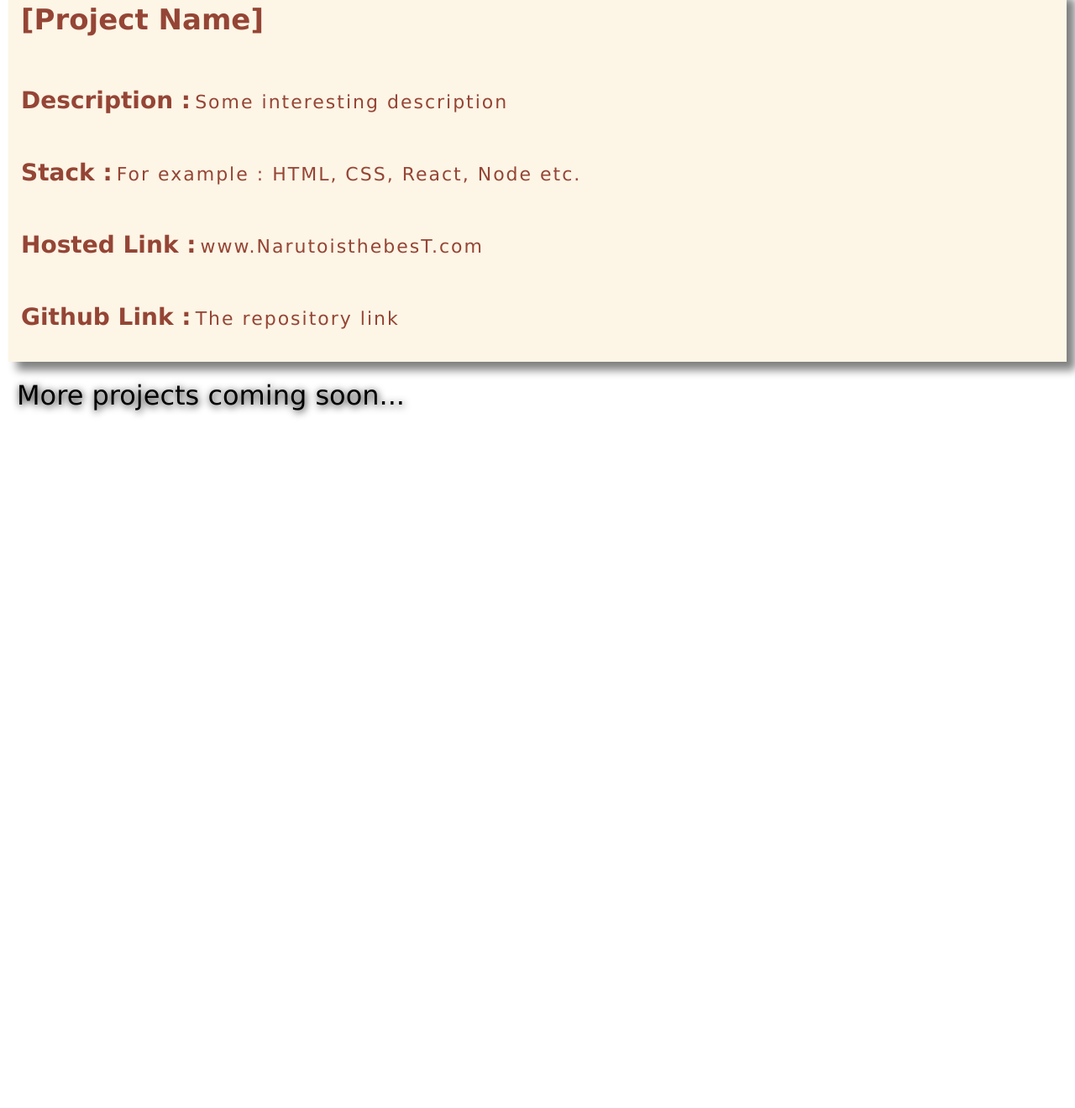
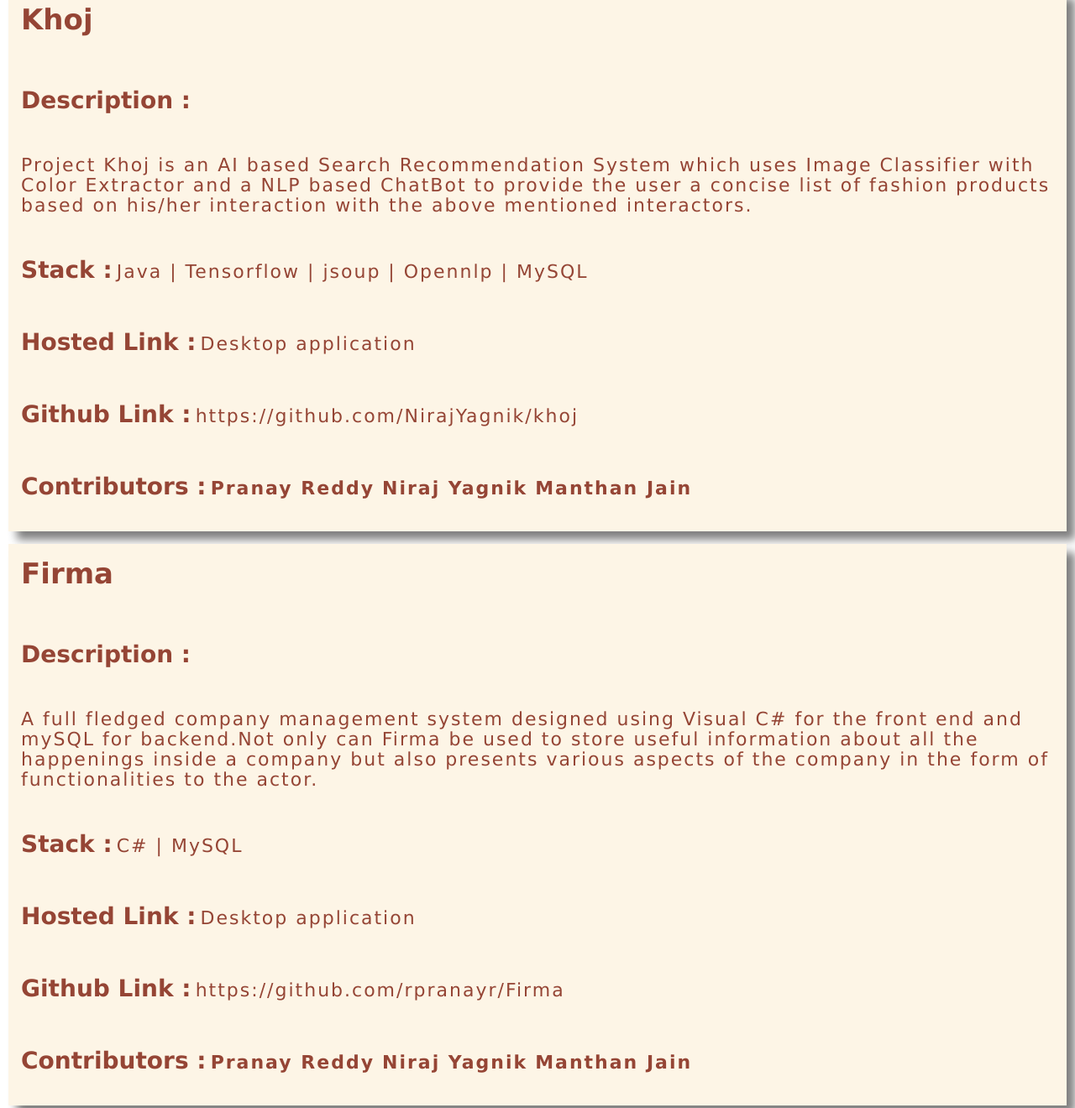
Before and after one commit to The7th-Hokage/Portfolio-Website, a plain HTML site: page Projects.html in a window 1280 px wide. Shown: the part 747-2067 px from the top of the page at 84% size. Before the commit the page ends 1259 px from the top, so only its background shows below. Drawn offline with Linux system fonts and the light colour scheme.

Commit message:
added-projects

```diff
--- a/Projects.html
+++ b/Projects.html
@@ -41,13 +41,25 @@
 
         <div class="first-container"> </div> <!-- For the cover image -->
 
-            <div class="Project1">
+            <div class="Projects">
 
-                <p class="project-name">[Project Name]</p>
-                <p class="sub-heading"> Description :</p> <p class="project-details"> Some interesting description </p> <br>
-                <p class="sub-heading">Stack :</p> <p class="project-details"> For example : HTML, CSS, React, Node etc.</p> <br>
-                <p class="sub-heading"> Hosted Link :</p> <p class="project-details"> www.NarutoisthebesT.com </p> <br>
-                <p class="sub-heading">Github Link :</p> <p class="project-details"> The repository link </p> <br>
+                <p class="project-name">Khoj</p>
+                <p class="sub-heading"> Description :</p> <p class="project-details"> Project Khoj is an AI based Search Recommendation System which uses Image Classifier with Color Extractor and a NLP based ChatBot to provide the user a concise list of fashion products based on his/her interaction with the above mentioned interactors. </p> <br>
+                <p class="sub-heading">Stack :</p> <p class="project-details"> Java | Tensorflow | jsoup | Opennlp | MySQL</p> <br>
+                <p class="sub-heading"> Hosted Link :</p> <p class="project-details"> Desktop application </p> <br>
+                <p class="sub-heading">Github Link :</p> <p class="project-details"> https://github.com/NirajYagnik/khoj </p> <br>
+                <p class="sub-heading">Contributors :</p> <p class="project-details"> <a href = "https://www.linkedin.com/in/pranay-reddy-370713189/">Pranay Reddy</a> <a href = "https://www.linkedin.com/in/nirajyagnik/"> Niraj Yagnik</a> <a href="https://github.com/manthan3105"> Manthan Jain</a> </p>
+
+            </div>
+
+            <div class="Projects">
+
+                <p class="project-name">Firma</p>
+                <p class="sub-heading"> Description :</p> <p class="project-details"> A full fledged company management system designed using Visual C# for the front end and mySQL for backend.Not only can Firma be used to store useful information about all the happenings inside a company but also presents various aspects of the company in the form of functionalities to the actor. </p> <br>
+                <p class="sub-heading">Stack :</p> <p class="project-details"> C# | MySQL </p> <br>
+                <p class="sub-heading"> Hosted Link :</p> <p class="project-details"> Desktop application </p> <br>
+                <p class="sub-heading">Github Link :</p> <p class="project-details"> https://github.com/rpranayr/Firma </p> <br>
+                <p class="sub-heading">Contributors :</p> <p class="project-details"> <a href = "https://www.linkedin.com/in/pranay-reddy-370713189/">Pranay Reddy</a> <a href = "https://www.linkedin.com/in/nirajyagnik/"> Niraj Yagnik</a> <a href="https://github.com/manthan3105"> Manthan Jain</a> </p>
 
             </div>
 
--- a/css/ProjectsCss.css
+++ b/css/ProjectsCss.css
@@ -63,7 +63,7 @@ a{
 
 /*End of first section*/
 
-.Project1{
+.Projects{
     margin-top : 15px;
     margin-left : 10px;
     margin-right : 10px;
@@ -104,3 +104,12 @@ h1{
     text-shadow : 1px 2px 10px black;
     cursor : default;
 }
+
+.project-details a{
+    display : inline-block;
+    font-size : 22px;
+    letter-spacing: 2px;
+    line-height: 24px;
+    color : #954535;
+    font-weight: bold;
+}
```
